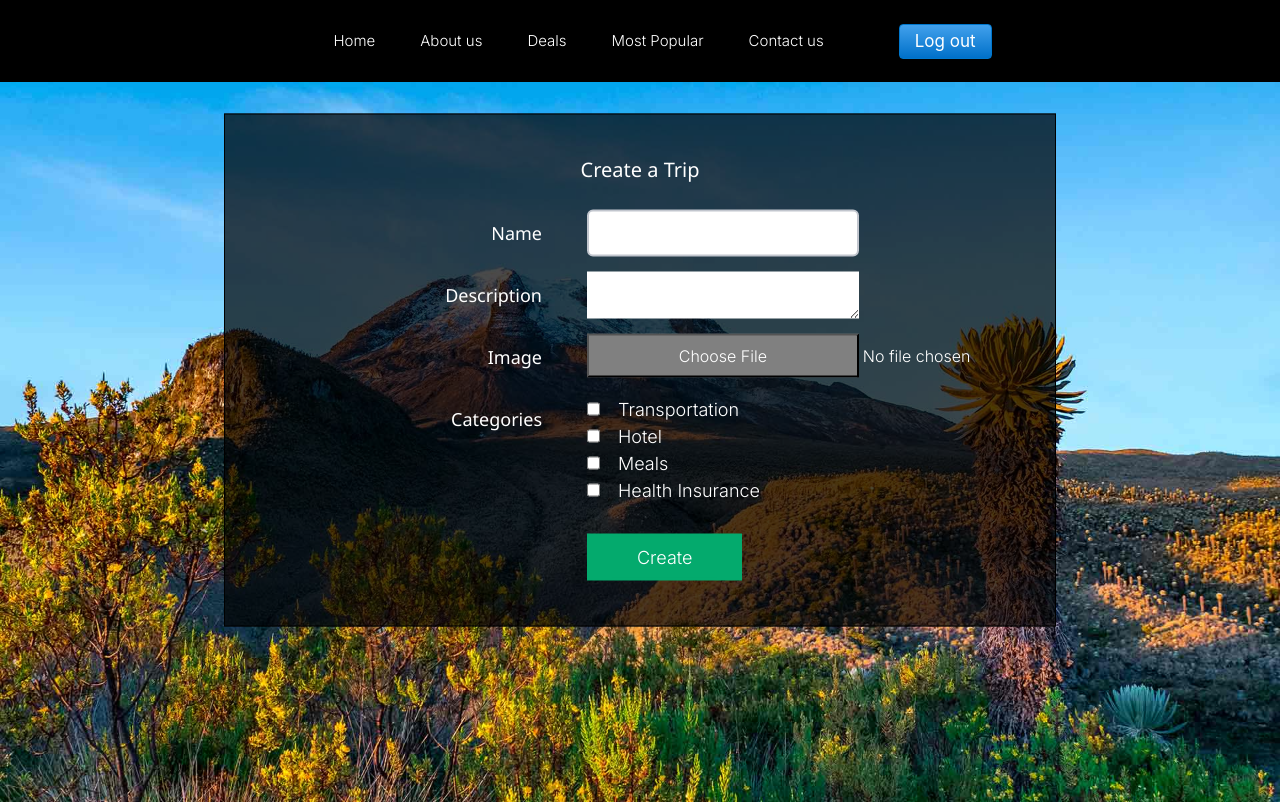
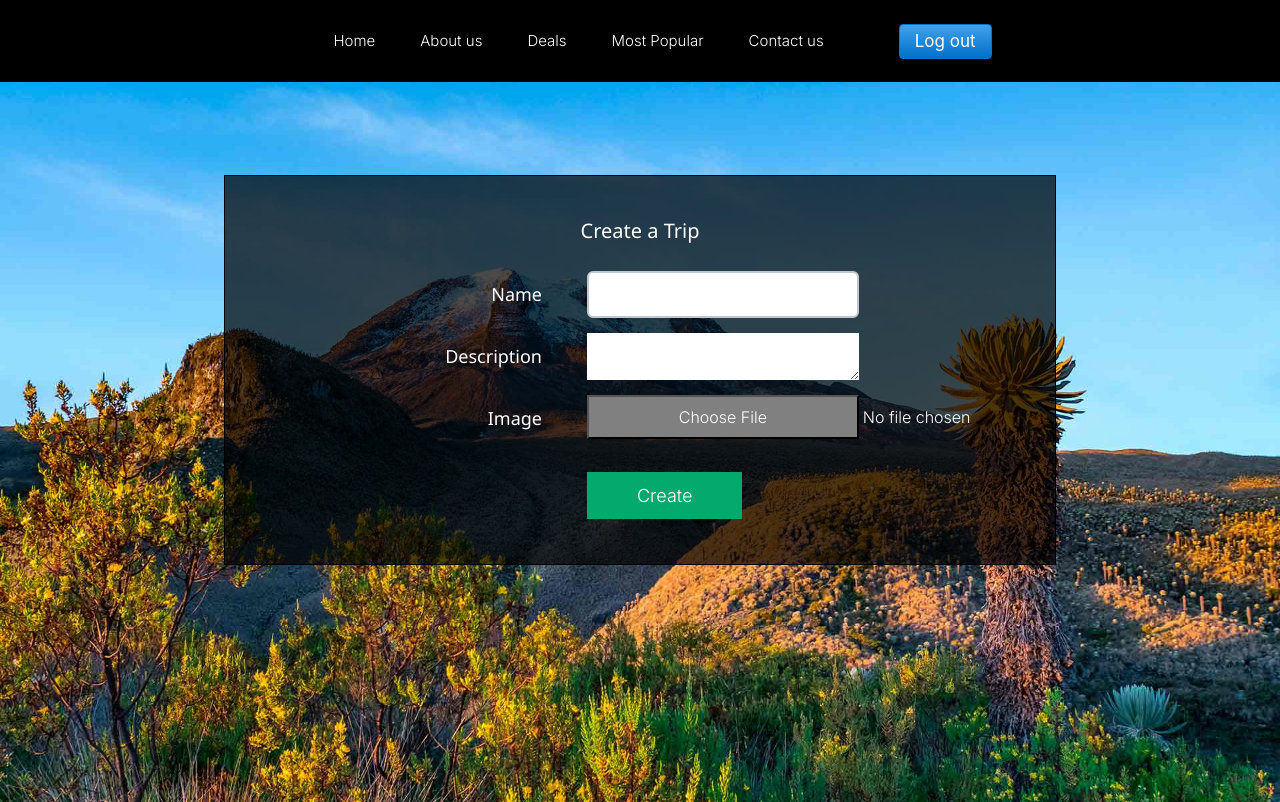
Before and after one commit to danielaolartebo/CI-XplorColombia, a Next.js app: page /createTrip in a window 1280 px wide. Built offline with nearby package versions, Linux system fonts and the light colour scheme.

Commit message:
categories removed

```diff
--- a/app/createTrip/page.tsx
+++ b/app/createTrip/page.tsx
@@ -71,31 +71,7 @@ export default function CreateTripPage() {
                     {/* IMAGE ENDS */}
 
                     {/* CATEGORIES STARTS */}
-                    <div className="cont-createtrip">
-                      <div className='left-create'>
-                          <h5> Categories </h5>
-                      </div>
-                      <div className='right-create2'>
-                        <div className='right-right-side-create-trip'>
-                            <div className='cont-categories'>
-                                <input type="checkbox" id="transportation" name="transportation" value="Transportation " />
-                                    <label className="checkbox-categories"> Transportation </label>
-                            </div>
-                            <div className='cont-categories'>
-                                <input type="checkbox" id="hotel" name="hotel" value="Hotel" />
-                                    <label className="checkbox-categories"> Hotel </label>
-                            </div>
-                            <div className='cont-categories'>
-                                <input type="checkbox" id="meals" name="meals" value="Meals" />
-                                    <label className="checkbox-categories"> Meals </label>
-                            </div>
-                            <div className='cont-categories'>
-                                <input type="checkbox" id="insurance" name="insurance" value="Insurance" />
-                                    <label className="checkbox-categories"> Health Insurance </label>
-                            </div>
-                        </div>
-                        </div>
-                    </div>
+
                     {/* CATEGORIES ENDS */}
 
                     <div className="cont-createtrip">
```
